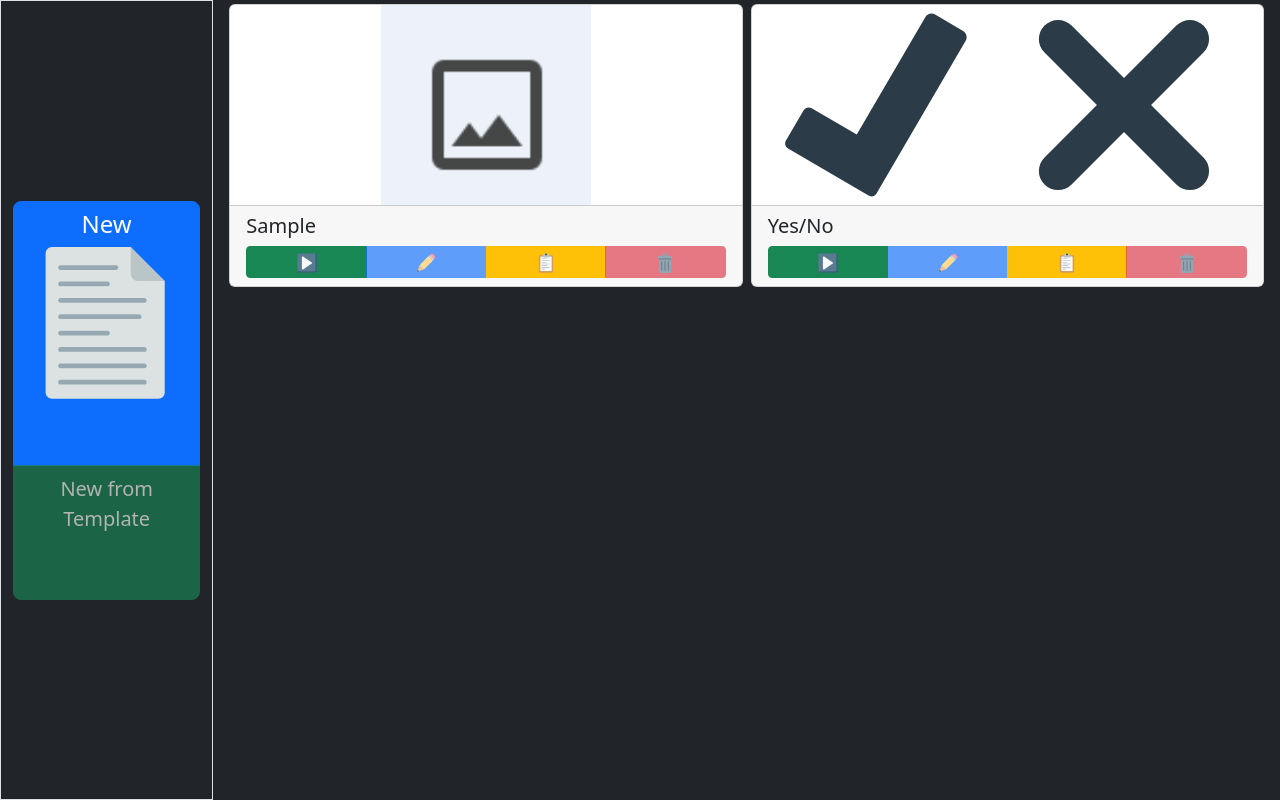
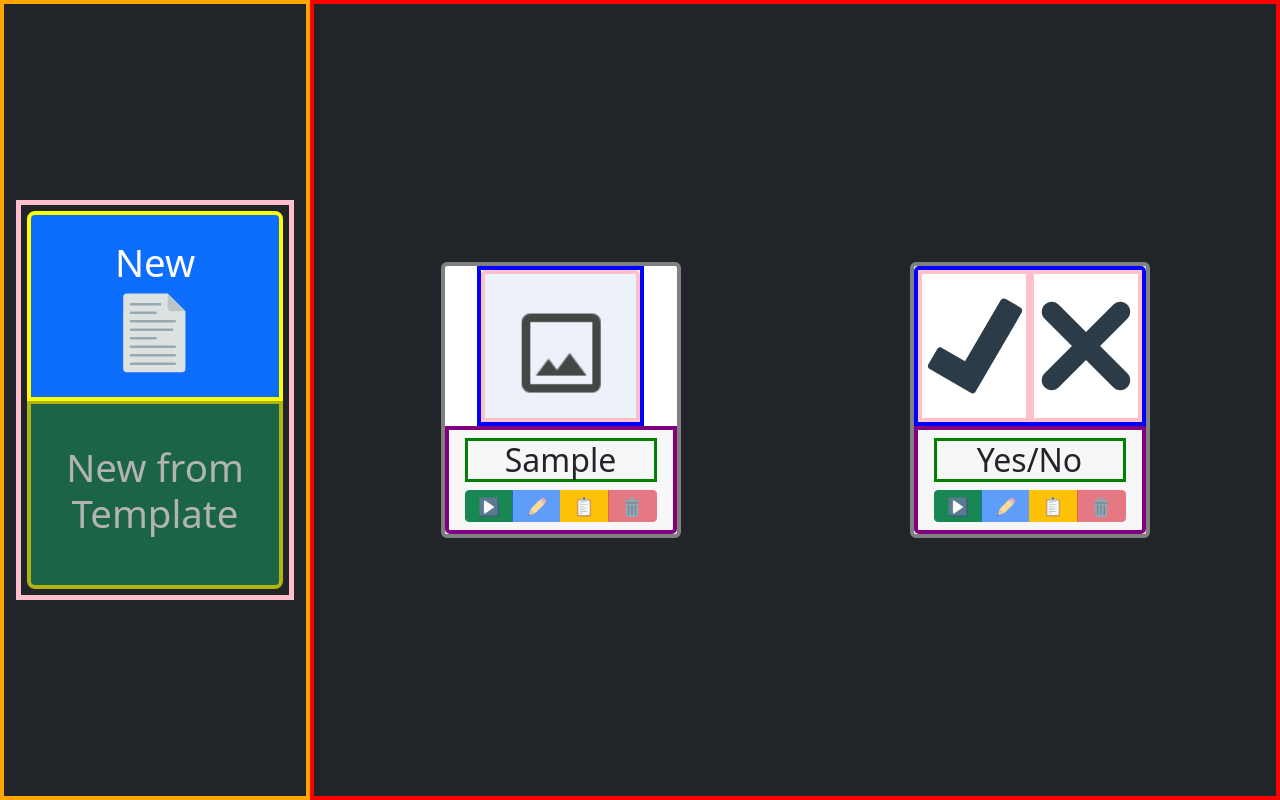
Before and after one commit to benjstorlie/pick-a-pic, a plain HTML site: page homepage.html in a window 1280 px wide. Drawn offline with nearby package versions, Linux system fonts and the light colour scheme.

Commit message:
resize issue for text and images in the homepage and editor

```diff
--- a/assets/css/style.css
+++ b/assets/css/style.css
@@ -121,3 +121,15 @@
   object-fit: contain;
   max-height: 150px;
 }
+
+/* added classes, just putting here just in case we don't need these -byron */
+.main-card {
+  text-align: center;
+  border: grey solid 4px;
+  max-width: 240px;
+  min-width: 240px;
+}
+
+/* .img-page-card {
+
+} */
--- a/assets/js/homepage-script.js
+++ b/assets/js/homepage-script.js
@@ -50,11 +50,13 @@ function addPageCard(pageData) {
     title=pageData.title;
   }
   console.log(pageData.stamp);
-  const pageCard = $("<div>").addClass("card page-card m-1").attr("data-stamp",pageData.stamp)
+  const pageCard = $("<div>").addClass("card page-card m-1 main-card").attr("data-stamp",pageData.stamp)
     .html(`
-      <img class="card-img-top img-page-card">
-      <div class="card-footer">
-        <h5 class="card-title">
+      <div style="display: flex; align-self: center; text-align: center; border: blue solid 4px; height: 20vh; width: 28vw; max-width: fit-content;">
+        <img class="card-img-top img-page-card" style="height: 100%; width: 100%; border: pink solid 4px;">
+      </div>
+      <div class="card-footer" style="text-align: center; border: purple solid 4px;">
+        <h5 class="card-title" style="font-size: 2.5vw; border: green solid;">
           ${title}
         </h5>
       </div>
--- a/homepage.html
+++ b/homepage.html
@@ -11,34 +11,45 @@
     <link rel="stylesheet" href="./assets/css/style.css">
 </head>
 <body>
-  <div id="window-container" class="vw-100 vh-100 container-fluid">
-    <div class="row h-100 bg-dark">
-      <div class="col-2 border d-flex align-items-center">
+  <div id="window-container" class="vw-100 vh-100 container-fluid" >
+    <div class="row h-100 bg-dark" style="display: flex; flex-wrap: nowrap;">
+      <!-- put .border class back, orange is temporary to understand what I'm manipulating at the moment -->
+      <div class="col-2 d-flex align-items-center" style="width: fit-content; border: orange solid 4px;">
 
-        <div class="h-50 w-100 btn-group-vertical d-flex flex-column" role="group">
-          <div role="button" type="button" class="btn btn-lg btn-primary" onclick="newBlankPage()"><h4>New</h4><img class="img-btn" src="./assets/symbols/u1F4C4-pagefacingup.svg"></div>
-          <div role="button"  type="button" class="btn btn-lg btn-success disabled">New from Template</div>
+        <div class="btn-group-vertical d-flex flex-column" role="group" style="display: flex; justify-content: center; align-items: center; height: 50vh; width: fit-content; padding: 6px; border: pink solid 5px;">
+          <div role="button" type="button" class="btn btn-lg btn-primary" onclick="newBlankPage()" style="display:flex; flex-direction: column; justify-content: center; align-items: center; height: 50%; width: 20vw; border: yellow solid 4px;">
+            <h4 style="font-size: 3vw;">New</h4>
+            <img src="./assets/symbols/u1F4C4-pagefacingup.svg" style="height:10vh; width: 10vw;">
+          </div>
+          <div role="button" type="button" class="btn btn-lg btn-success disabled" style="display:flex; flex-direction: column; justify-content: center; align-items: center; height: 50%; width: 20vw; max-height: 50vh; border: yellow solid 4px;">
+            <h4 style="font-size: 3vw;">New from Template</h4>
+          </div>
         </div>
 
       </div>
-      <div class="col">
-        <div id="pages-list" class="card-deck h-100 w-100 d-flex flex-wrap align-items-start">
-          <div class="card page-card m-1" id="card-sample">
-            <img class="card-img-top w-100" src="./assets/images/img-sample.png">
-            <div class="card-footer">
-              <h5 class="card-title">
+
+      <div class="col" style="display: flex; flex-wrap: wrap; width: fit-content; border: red solid 4px; overflow: scroll;">
+        <!-- deleted .align-items-start class -->
+        <div id="pages-list" class="card-deck h-100 w-100 d-flex flex-wrap" style="display: flex; justify-content: space-around; align-items: center;">
+          <div class="card page-card m-1" id="card-sample" style="border: grey solid 4px; max-width: 240px; min-width: 240px;">
+            <!-- deleted w-100 class to resize width -->
+            <div style="display: flex; align-self: center; text-align: center; border: blue solid 4px; height: 20vh; width: 28vw; max-width: fit-content;">
+              <img class="card-img-top" src="./assets/images/img-sample.png" style="height: 100%; width: 100%; border: pink solid 4px;">
+            </div>
+            <div class="card-footer" style="text-align: center; border: purple solid 4px;">
+              <h5 class="card-title" style="font-size: 2.5vw; border: green solid;">
                 Sample
               </h5>
 
             </div>
           </div>
-          <div class="card page-card m-1" id="card-yesno" data-stamp="yesno">
-            <div role="image" class="card-img-top">
-              <img class="sub-image" src="./assets/symbols/u2714-heavycheckmark.svg">
-              <img class="sub-image" src="./assets/symbols/u1F5D9-cancellationx.svg">
+          <div class="card page-card m-1" id="card-yesno" data-stamp="yesno" style="text-align: center; border: grey solid 4px; max-width: 240px; min-width: 240px;">
+            <div role="image" class="card-img-top" style="display: flex; align-self: center; text-align: center; border: blue solid 4px; height: 20vh; width: 28vw; max-width: fit-content;">
+              <img class="sub-image" src="./assets/symbols/u2714-heavycheckmark.svg" style="height: 100%; width: 50%; border: pink solid 4px;">
+              <img class="sub-image" src="./assets/symbols/u1F5D9-cancellationx.svg" style="height: 100%; width: 50%; border: pink solid 4px;">
             </div>
-            <div class="card-footer">
-              <h5 class="card-title">
+            <div class="card-footer" style="text-align: center; border: purple solid 4px;">
+              <h5 class="card-title" style="font-size: 2.5vw; border: green solid;">
                 Yes/No
               </h5>
             </div>
```
Also changed, not shown: editor.html (+20 -9 lines).
